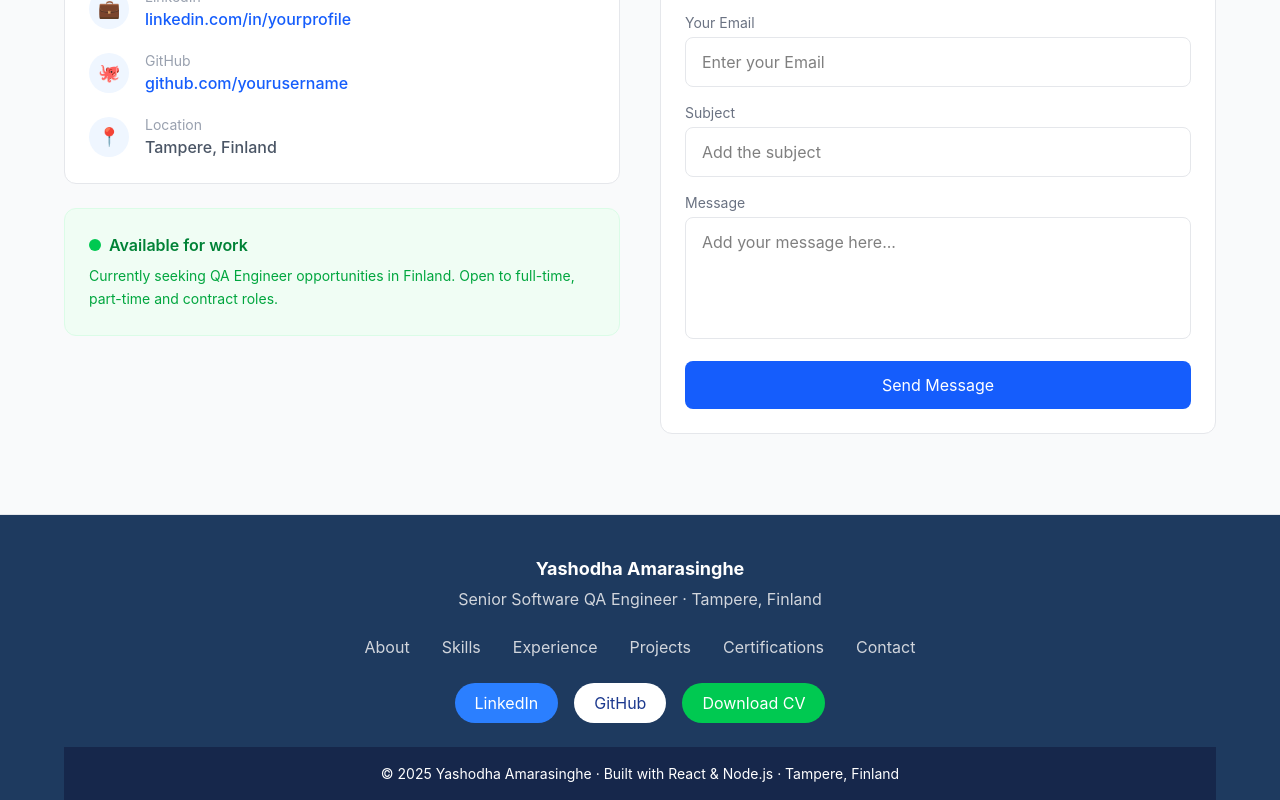
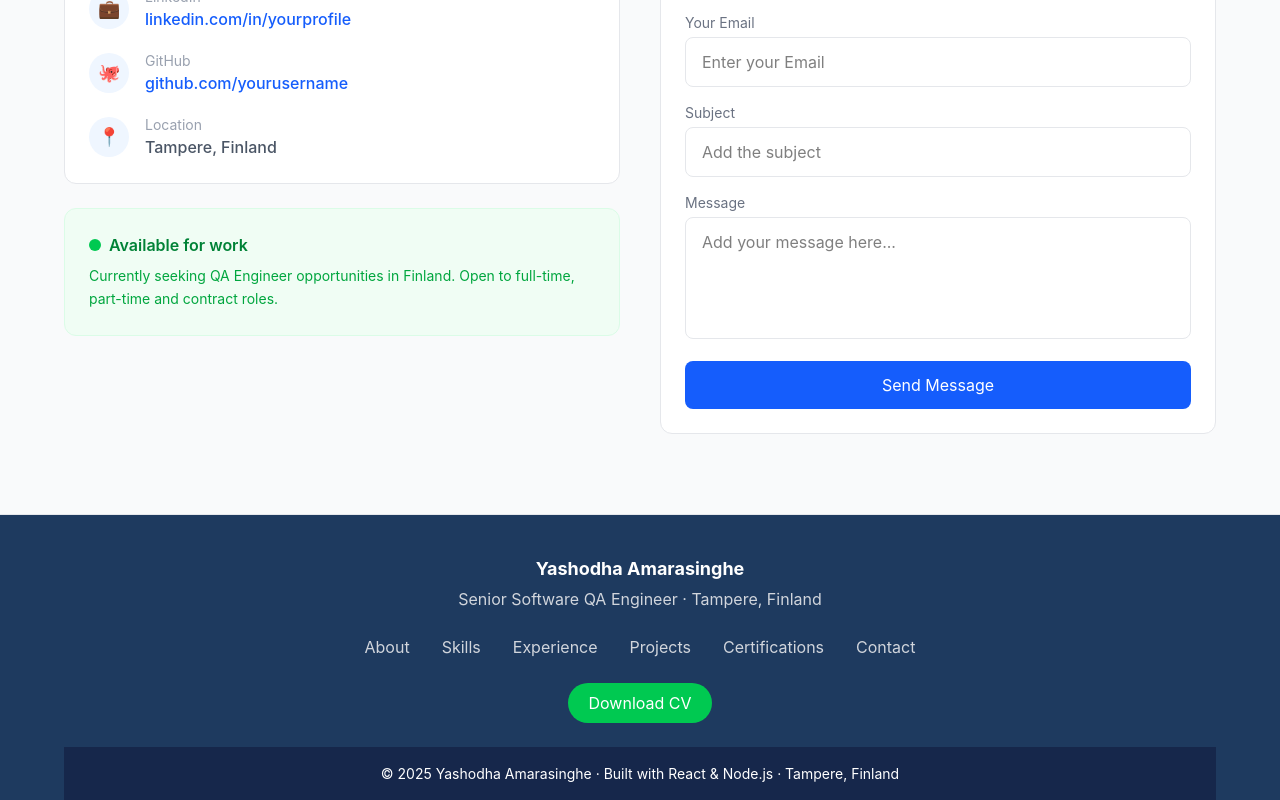
Before and after one commit to Yashodha8890/My_Portfolio, a React app in the folder frontend/: page / in a window 1280 px wide. Shown: the part 5451-6251 px from the top of the page. Built offline with nearby package versions, Linux system fonts and the light colour scheme; the HTML template or start-up script is replaced by a standard one.

Commit message:
added cv and did small changes.

```diff
--- a/frontend/src/components/Footer.jsx
+++ b/frontend/src/components/Footer.jsx
@@ -19,21 +19,21 @@ function Footer() {
 
         <div className="flex gap-4">
 
-          <a href="https://www.linkedin.com/in/yashodha-amarasinghe"
+          {/* <a href="https://www.linkedin.com/in/yashodha-amarasinghe"
             target="_blank"
             rel="noopener noreferrer"
             className="text-base px-5 py-2 bg-blue-500 text-white rounded-full hover:bg-blue-400"
           >
             LinkedIn
-          </a>
+          </a> */}
 
-           <a href="https://github.com/Yashodha8890"
+           {/* <a href="https://github.com/Yashodha8890"
             target="_blank"
             rel="noopener noreferrer"
             className="text-base px-5 py-2 bg-white text-blue-900 rounded-full hover:bg-gray-100"
           >
             GitHub
-          </a>
+          </a> */}
 
            <a href="/cv.pdf"
             download
--- a/frontend/src/components/Projects.jsx
+++ b/frontend/src/components/Projects.jsx
@@ -144,7 +144,7 @@ const academicProjects = [
     type: 'Full Stack Web App',
     period: '2023 – 2024',
     domain: 'Restaurant / Hospitality',
-    description: 'A full-stack restaurant website for a conceptual Asian restaurant built as a group project at HAMK. Features dynamic menu management, online ordering, table reservations, event booking, delivery management and an admin panel — all backed by MySQL database.',
+    description: 'A full-stack restaurant website for a conceptual Asian restaurant built as a 4-member group project at HAMK. I was responsible for the admin panel, dynamic menu management and order handling. Built with PHP, MySQL, HTML, CSS, JavaScript and Bootstrap.',
     techStack: ['PHP', 'MySQL', 'HTML', 'CSS', 'JavaScript', 'Bootstrap'],
     highlights: [
           '👤 My contribution: Admin panel, food category & menu item management (CRUD)',
@@ -159,7 +159,7 @@ const academicProjects = [
     github: 'https://github.com/Yashodha8890/Web_Programming_Project',
     thesis: null,
     collaborative: true,
-    badge: 'bg-red-50 text-red-600',
+    badge: 'bg-red-50 text-green-600',
     color: 'border-red-100',
   },
 ]
```
Also changed, not shown: 1 other file (tests, documents, lock files or other folders).
